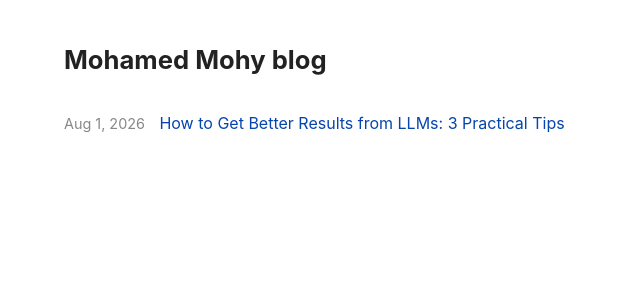
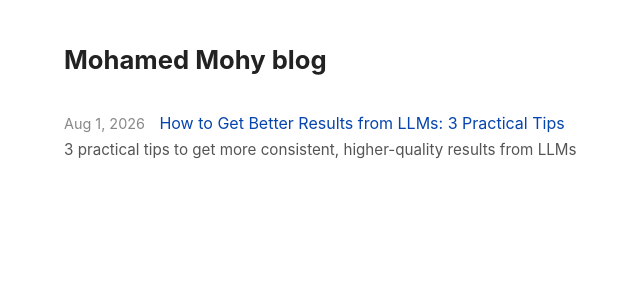
Before and after one commit to MohamedMohy10/blog, a Jekyll site: the page built from index.md, in a window 1280 px wide. Shown: the top 300 px of the page, without its empty margins (226-866 px from the left). Built offline with Jekyll 4.4.1, drawn with Linux system fonts in a browser that asks for light colours.

Commit message:
Add description to LLMs tips blog post
Added a description field to the post's front matter.

```diff
--- a/_posts/2026-07-30-How-to-Get-Better-Results-from-LLMs-:-3-practical-Tips.md
+++ b/_posts/2026-07-30-How-to-Get-Better-Results-from-LLMs-:-3-practical-Tips.md
@@ -2,6 +2,7 @@
 layout: post
 title: "How to Get Better Results from LLMs: 3 Practical Tips"
 date: 2026-08-01
+description: "3 practical tips to get more consistent, higher-quality results from LLMs"
 ---
 
 If you are still struggling in getting satisfying results from LLMs for your work .. things are not done perfectly or not exactly the way you wanted .. you should know that one of the most important skills for getting better results from these models is prompt engineering (or, more broadly, learning how to provide the right context and instructions).
```
